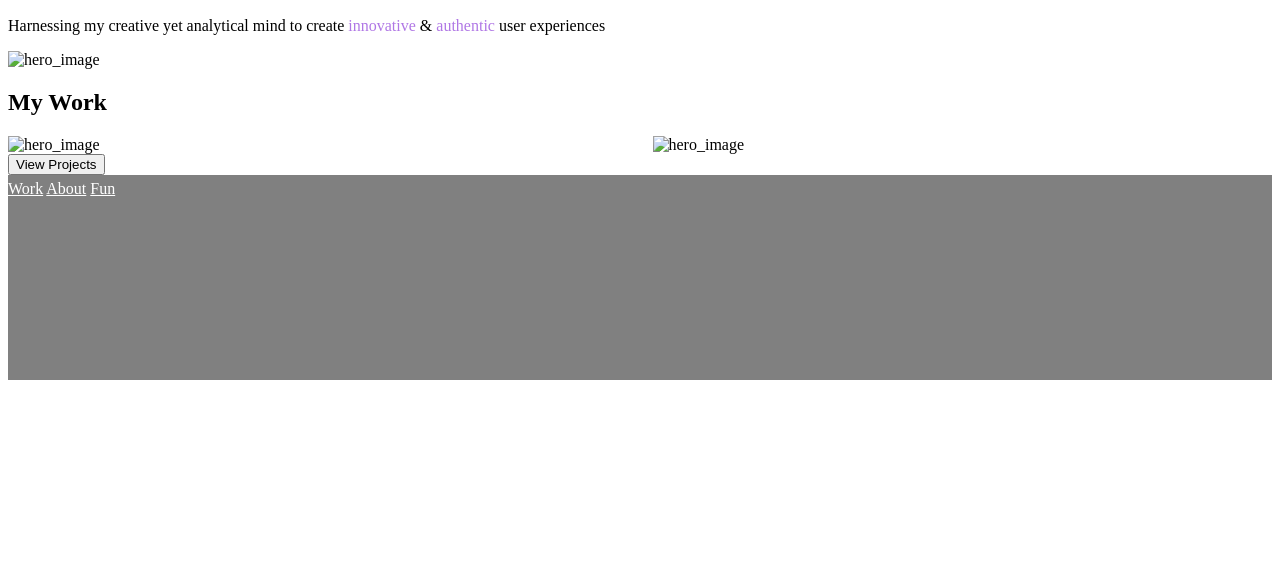
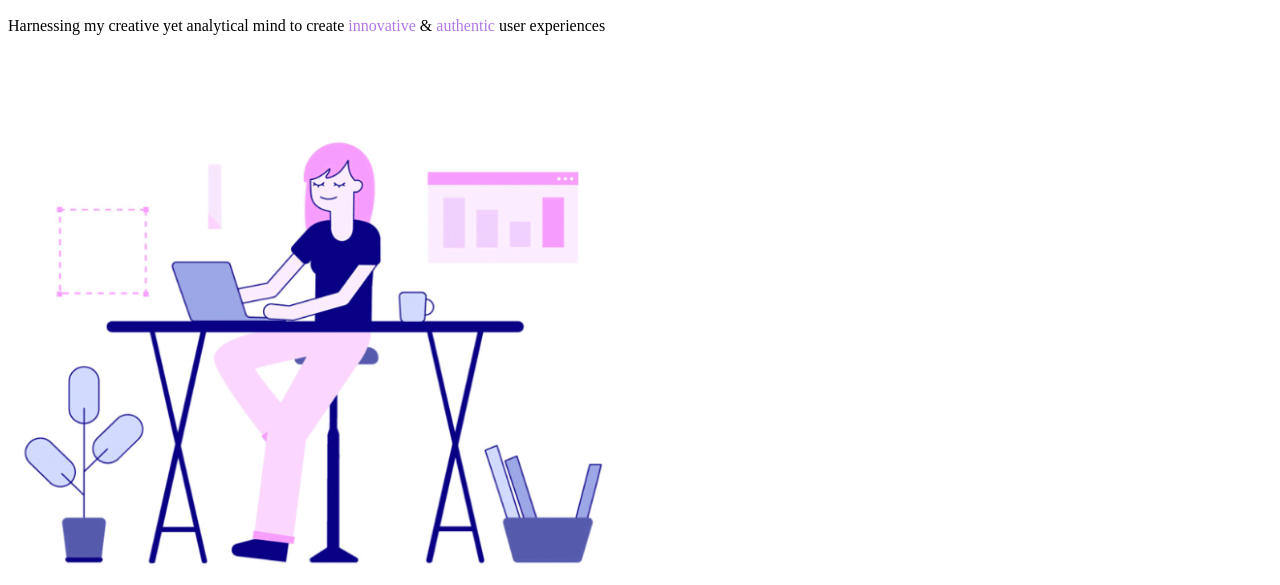
Before and after one commit to jasmmine/UX_UI_HW_19, a plain HTML site: page index.html in a window 1280 px wide. Shown: the part 215-800 px from the top of the page. Drawn offline with Linux system fonts and the light colour scheme.

Commit message:
Update index.html

```diff
--- a/index.html
+++ b/index.html
@@ -42,7 +42,7 @@
          user experiences
     </p>
     </p>
-    <img src="./src/images/unit17_image.png" alt="hero_image"
+    <img src="./images/unit17_image.png" alt="hero_image"
     height="auto"
     width="50%">
 
@@ -54,9 +54,9 @@
     </h2>
 
 <div class="wrapper">
-<img src="./src/images/unit17_image.png" alt="hero_image" height="auto"
+<img src="./images/unit17_image.png" alt="hero_image" height="auto"
 width="50%">
-<img src="./src/images/unit17_image.png" alt="hero_image" height="auto"
+<img src="./images/unit17_image.png" alt="hero_image" height="auto"
 width="50%">
 
 </div>
```
